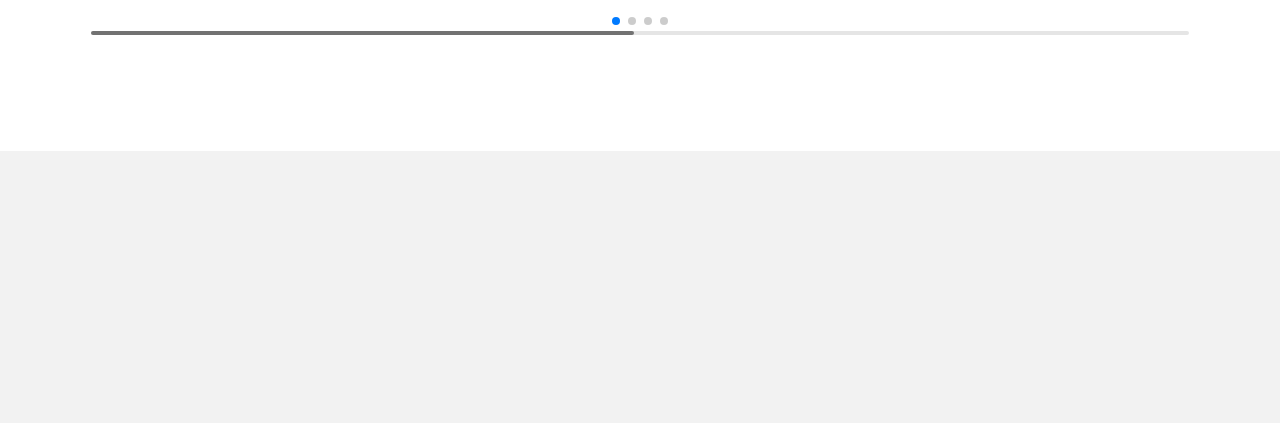
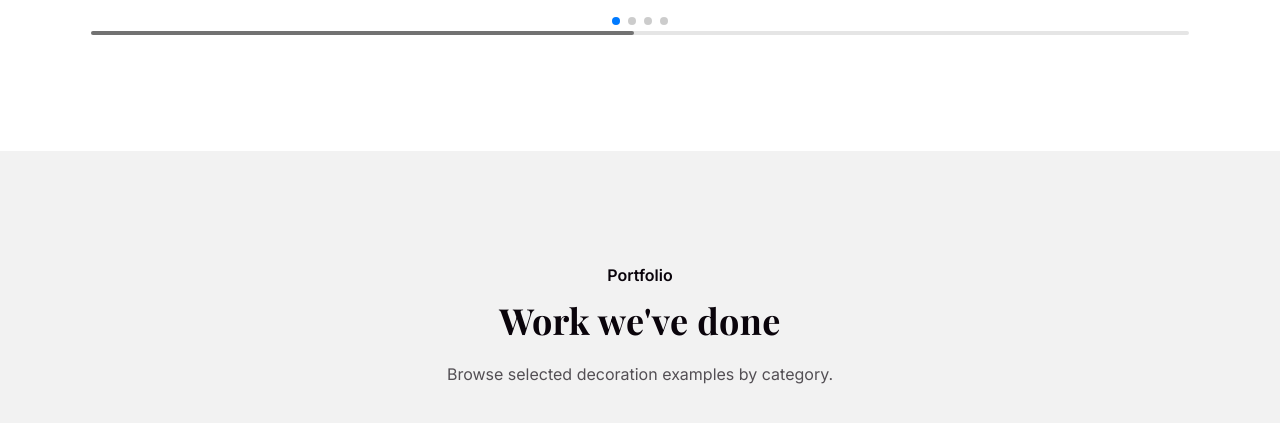
Before and after one commit to ShvetsViktor/rainbow_me_deco, a website: page index.html in a window 1280 px wide. Shown: the part 1390-1813 px from the top of the page. Drawn offline with nearby package versions, Linux system fonts and the light colour scheme.

Commit message:
feat(portfolio): add heading structure with test

```diff
--- a/index.html
+++ b/index.html
@@ -104,7 +104,15 @@
           </div>
         </div>
       </section>
-      <section id="portfolio"></section>
+      <section id="portfolio">
+        <div class="container">
+          <div class="section-header">
+            <p class="section-label">Portfolio</p>
+            <h2>Work we've done</h2>
+            <p>Browse selected decoration examples by category.</p>
+          </div>
+        </div>
+      </section>
       <section id="how-it-works"></section>
       <section id="testimonials"></section>
       <section id="enquiry"></section>
```
